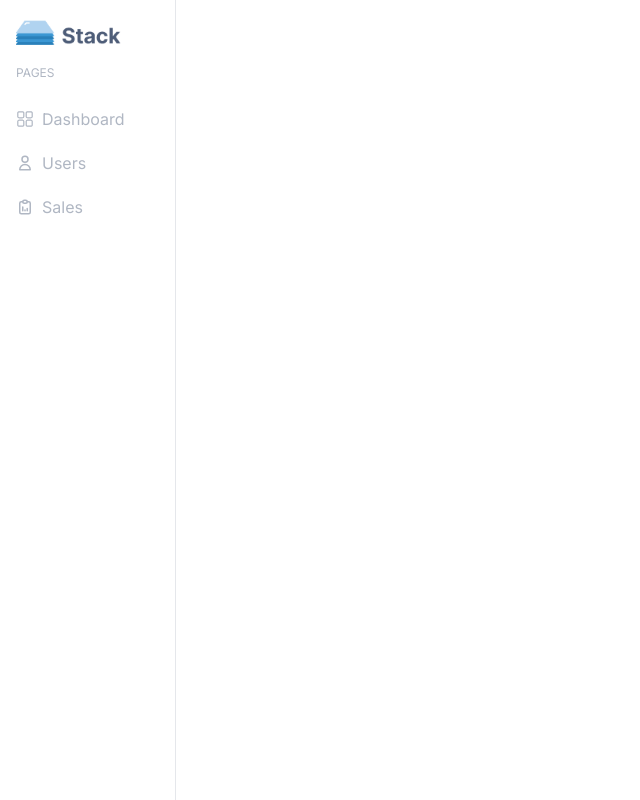
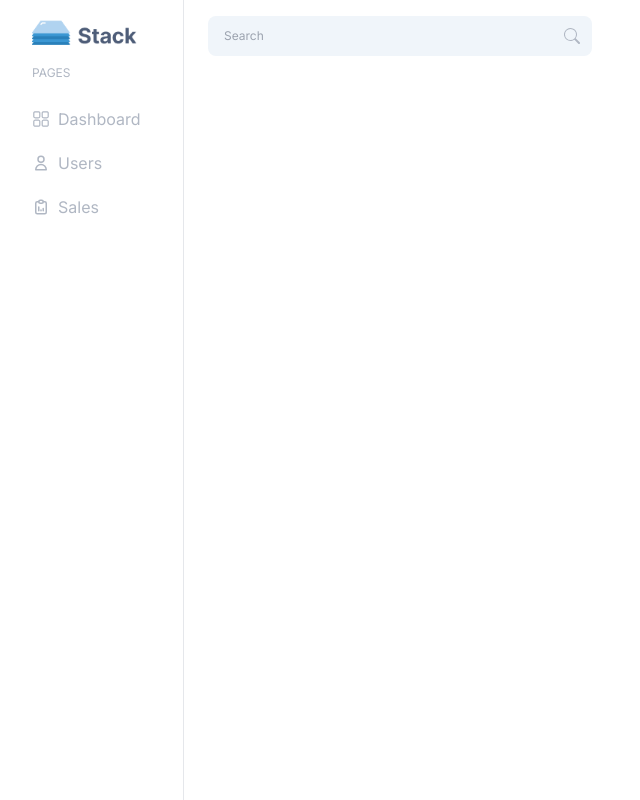
Before and after one commit to SAPranto/React.JS-Dashboard, a React (Vite) app: page / in a window 1280 px wide. Shown: the whole page, without its empty margins (0-640 px from the left). Built offline with nearby package versions, Linux system fonts and the light colour scheme.

Commit message:
Search Bar Created

```diff
--- a/src/index.css
+++ b/src/index.css
@@ -19,4 +19,7 @@ body {
   .icon {
     @apply text-xl text-gray-300 relative top-[2.2rem] left-4;
   }
+  .dash {
+    @apply flex gap-2 my-1 py-2 cursor-pointer hover:bg-gray-100 px-2 rounded-lg;
+  }
 }
--- a/src/pages/Dashboard.jsx
+++ b/src/pages/Dashboard.jsx
@@ -1,10 +1,14 @@
 import React from 'react'
+import Search from './components/Search'
 import SideBar from './components/SideBar'
 
 const Dashboard = () => {
   return (
     <>
+    <div className='flex'>
     <SideBar/>
+    <Search/>
+    </div>
     </>
   )
 }
--- /dev/null
+++ b/src/pages/components/Search.jsx
@@ -0,0 +1,30 @@
+import React from "react";
+import { BsSearch } from "react-icons/bs";
+
+const Search = () => {
+  return (
+    <>
+      <form className=" mt-4 ml-4">
+        <div className="relative w-full">
+          <div className="absolute inset-y-0 left-0 flex items-center pl-3 pointer-events-none">
+          </div>
+          <input
+            type="text"
+            id="voice-search"
+            className="bg-primary-box text-xs text-primary-text rounded-lg block w-96 pl-4 p-2.5 py-3"
+            placeholder="Search"
+            required=""
+          />
+          <button
+            type="button"
+            className="absolute inset-y-0 right-0 flex items-center pr-3"
+          >
+            <BsSearch className="] text-primary-text" />
+          </button>
+        </div>
+      </form>
+    </>
+  );
+};
+
+export default Search;
--- a/src/pages/components/SideBar.jsx
+++ b/src/pages/components/SideBar.jsx
@@ -5,24 +5,24 @@ import { TbReportAnalytics } from "react-icons/tb";
 const SideBar = () => {
   return (
     <>
-    <div className='container pt-4 border-r w-44 h-screen px-4'>
-      <img src="./logo.png" alt="" width={120}/>
-      <div className='mt-2 mb-4'>
+    <div className='container pt-4 border-r w-44 h-screen px-4 mx-2'>
+      <img src="./logo.png" alt="" width={120} className='mx-2'/>
+      <div className='mt-2 mb-4 mx-2'>
       <span className='text-primary-text text-xs'>PAGES</span>
       </div>
-      <div className='flex gap-2 my-1 py-2'>
+      <div className='dash '>
         <span>
         <RxDashboard className='text-lg text-primary-text mt-[3px]'/>
         </span>
         <h5 className='text-primary-text'>Dashboard</h5>
       </div>
-      <div className='flex gap-2 my-1 py-2'>
+      <div className='dash'>
         <span>
         <HiOutlineUser className='text-lg text-primary-text mt-[3px]'/>
         </span>
         <h5 className='text-primary-text'>Users</h5>
       </div>
-      <div className='flex gap-2 my-1 py-2'>
+      <div className='dash'>
         <span>
         <TbReportAnalytics className='text-lg text-primary-text mt-[3px]'/>
         </span>
```
